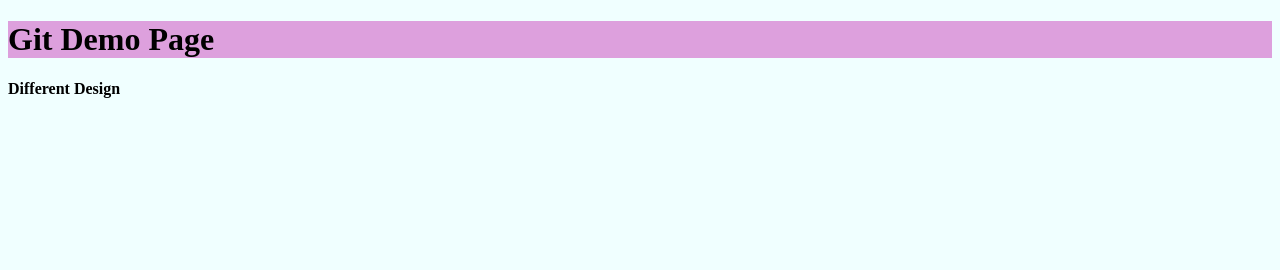
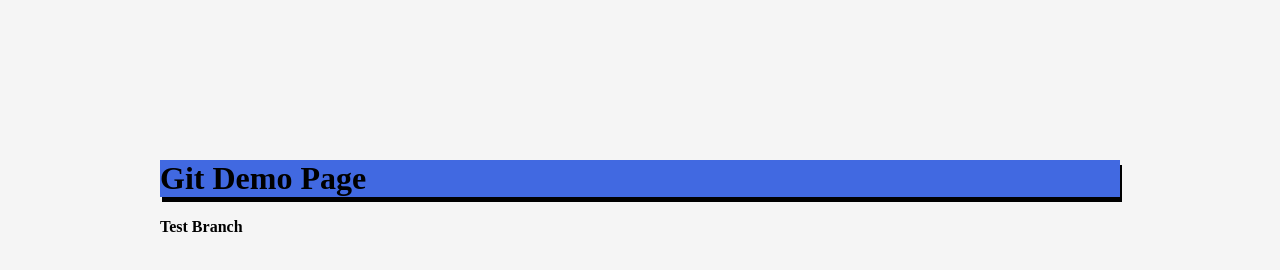
Before and after one commit to MoisiFlorin/github-test, a plain HTML site: page index.html in a window 1280 px wide. Drawn offline with Linux system fonts and the light colour scheme.

Commit message:
changed colors

```diff
--- a/index.html
+++ b/index.html
@@ -9,7 +9,7 @@
   </head>
   <body>
     <h1>Git Demo Page</h1>
-    <h4>Different Design</h4>
+    <h4>Test Branch</h4>
 
     <script src="app.js"></script>
   </body>
--- a/styles.css
+++ b/styles.css
@@ -1,7 +1,9 @@
 body{
-  background-color: azure;
+  margin: 10rem;
+  background-color: whitesmoke;
 }
 
 h1 {
-  background-color: plum;
+  background-color: royalblue;
+  box-shadow: 2px 5px;
 }
```
